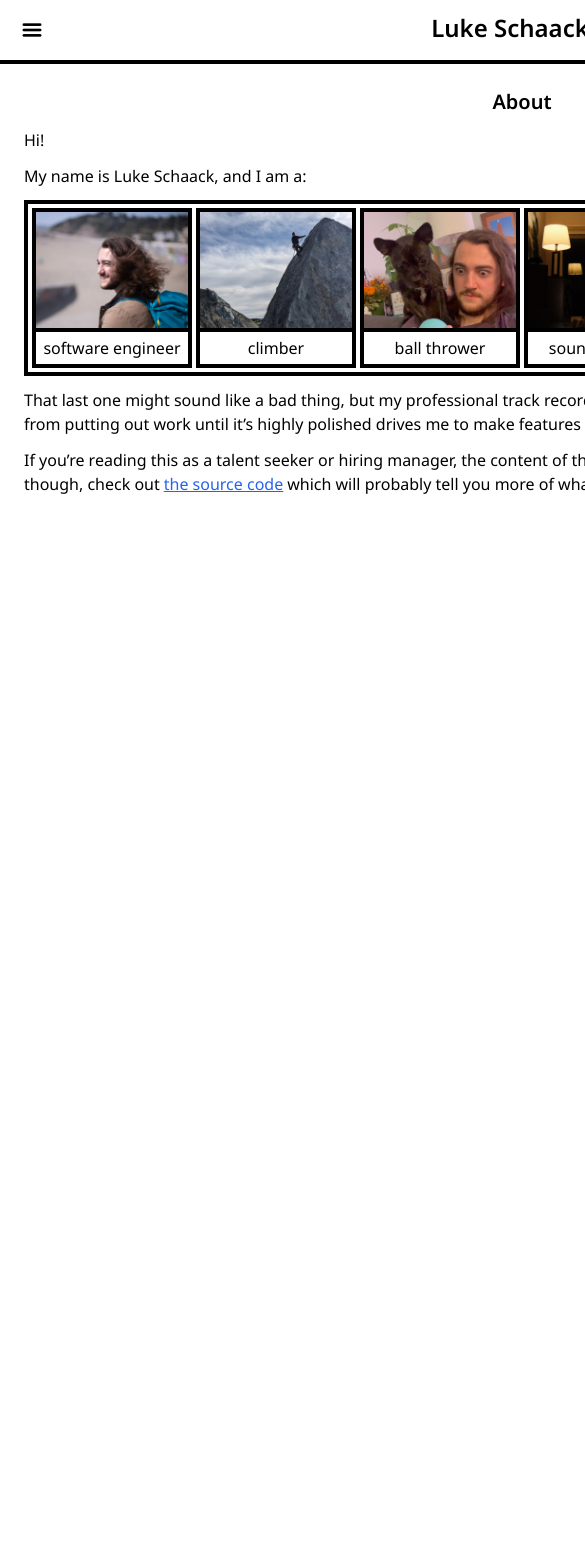
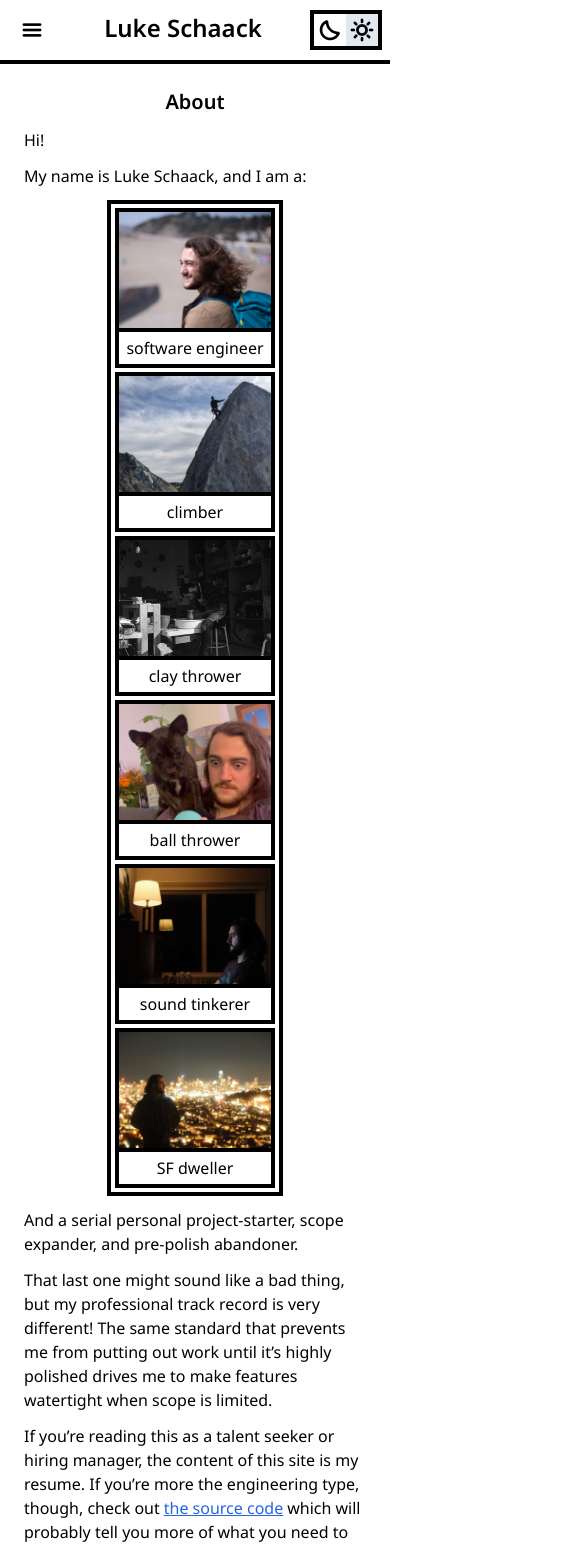
Before and after one commit to lschaack/interactive-resume, a Next.js app: page / in a window 390 px wide. Shown: the top 1547 px of the page, 585 px wide, since content can reach past the window. Before the commit the page ends 844 px from the top, so only its background shows below. Built offline with nearby package versions, Linux system fonts and the light colour scheme.

Commit message:
break out mobile media query into its own context provider, use the new hook to switch the carousel from horizontal to vertical at mobile screen sizes, add real alt-text to the images in the carousel, and add a new photo and a new title to an existing one

```diff
--- /dev/null
+++ b/app/components/MediaProvider.tsx
@@ -0,0 +1,35 @@
+"use client";
+
+import { FC, ReactNode, createContext, useContext, useEffect, useState } from "react";
+
+import { getIsMobile } from "@/utils/media";
+
+const Media = createContext<{ isMobile: boolean, isDesktop: boolean }>({
+  isMobile: false,
+  isDesktop: true,
+});
+
+export const useIsMobile = () => useContext(Media);
+
+export const MediaProvider: FC<{ children?: ReactNode }> = ({ children }) => {
+  const [isMobile, setIsMobile] = useState(false);
+
+  useEffect(() => {
+    const handleResize = () => setIsMobile(getIsMobile());
+
+    handleResize();
+
+    window.addEventListener('resize', handleResize);
+
+    return () => window.removeEventListener('resize', handleResize);
+  }, []);
+
+  return (
+    <Media.Provider value={{
+      isMobile,
+      isDesktop: !isMobile,
+    }}>
+      {children}
+    </Media.Provider>
+  );
+}
--- a/app/components/NavProvider.tsx
+++ b/app/components/NavProvider.tsx
@@ -1,53 +1,47 @@
 "use client";
 
-import { Dispatch, FC, ReactNode, SetStateAction, createContext, useCallback, useContext, useEffect, useLayoutEffect, useState } from "react";
+import {
+  Dispatch,
+  FC,
+  ReactNode,
+  SetStateAction,
+  createContext,
+  useCallback,
+  useContext,
+  useLayoutEffect,
+  useState
+} from "react";
 
-export const MAX_MOBILE_SCREEN_WIDTH = 640;
-
-export const getIsMobile = () => window.innerWidth <= MAX_MOBILE_SCREEN_WIDTH;
+import { useIsMobile } from "./MediaProvider";
 
 type NavContextType = {
   isOpen: boolean;
   setIsOpen: Dispatch<SetStateAction<boolean>>;
-  isMobile: boolean;
   toggle: () => void;
 }
 const NavContext = createContext<NavContextType>({
   isOpen: false,
   setIsOpen: () => undefined,
-  isMobile: false,
   toggle: () => undefined,
 });
 
 export const useNav = () => useContext(NavContext);
 
 export const NavProvider: FC<{ children?: ReactNode }> = ({ children }) => {
-  const [isMobile, setIsMobile] = useState(true);
+  const { isMobile } = useIsMobile();
   const [isOpen, setIsOpen] = useState(false);
 
   const toggle = useCallback(() => setIsOpen(prev => !prev), []);
 
-  // useLayoutEffect to hopefully hide component before rerender
+  // useLayoutEffect to hopefully component before rerender
   useLayoutEffect(() => {
-    const handleResize = () => {
-      const isMobile = getIsMobile();
-
-      setIsMobile(isMobile)
-      setIsOpen(!isMobile);
-    }
-
-    handleResize();
-
-    window.addEventListener('resize', handleResize);
-
-    return () => window.removeEventListener('resize', handleResize);
-  }, []);
+    setIsOpen(!isMobile);
+  }, [isMobile]);
 
   return (
     <NavContext.Provider value={{
       isOpen,
       setIsOpen,
-      isMobile,
       toggle,
     }}>
       {children}
--- a/app/components/SideNav.tsx
+++ b/app/components/SideNav.tsx
@@ -9,6 +9,7 @@ import clsx from "clsx";
 import { useNav } from "./NavProvider";
 import { IconButton } from "./IconButton";
 import FocusTrap from "focus-trap-react";
+import { useIsMobile } from "./MediaProvider";
 
 type Section = {
   name: string;
@@ -59,8 +60,9 @@ const NavEntry: FC<NavEntryProps> = ({ section: { name, pathname }, autoFocus =
 }
 
 export const SideNav = () => {
+  const { isMobile } = useIsMobile();
   // NOTE: isOpen only has an effect on mobile - on desktop the nav is always open
-  const { isOpen, setIsOpen, isMobile } = useNav();
+  const { isOpen, setIsOpen } = useNav();
   const pathname = usePathname();
 
   // automatically close on navigation
@@ -74,7 +76,7 @@ export const SideNav = () => {
         <div
           className={clsx(
             'z-40',
-            'absolute w-full h-full',
+            'absolute w-screen h-screen',
             'bg-slate-800 bg-opacity-50',
             'cursor-not-allowed',
           )}
--- a/app/layout.tsx
+++ b/app/layout.tsx
@@ -8,6 +8,7 @@ import "./globals.css";
 import { SideNav } from "./components/SideNav";
 import { NavProvider } from "./components/NavProvider";
 import { Header } from "./components/Header";
+import { MediaProvider } from "./components/MediaProvider";
 
 const noto_sans = Noto_Sans({
   subsets: ['latin'],
@@ -55,6 +56,7 @@ export default function RootLayout({
         'font-sans bg-background text-foreground',
         'dark:bg-background-dark dark:text-foreground-dark'
       )}>
+        <MediaProvider>
           <NavProvider>
             <div className={clsx(
               'grid sm:p-6',
@@ -68,6 +70,7 @@ export default function RootLayout({
               </main>
             </div>
           </NavProvider>
+        </MediaProvider>
       </body>
     </html>
   );
--- a/app/page.tsx
+++ b/app/page.tsx
@@ -1,7 +1,10 @@
+"use client";
+
 import { FC } from "react";
 import clsx from "clsx";
 import Image, { ImageProps } from "next/image";
 import { Card, CardCarousel } from "./components/CardCarousel";
+import { useIsMobile } from "./components/MediaProvider";
 
 type InternallyCaptionedImageProps = ImageProps & {
   children: string;
@@ -24,6 +27,8 @@ const InternallyCaptionedImage: FC<InternallyCaptionedImageProps> = ({ children,
 }
 
 export default function About() {
+  const { isMobile } = useIsMobile();
+
   return (
     <>
       <h2 className="text-xl">
@@ -34,28 +39,10 @@ export default function About() {
         <p>
           My name is Luke Schaack, and I am a:
         </p>
-        {/* <ul className="marker:text-slate-600 list-disc pl-6">
-          <li>
-            Software engineer
-          </li>
-          <li>
-            Climber
-          </li>
-          <li>
-            Dog owner
-          </li>
-          <li>
-            Sound tinkerer
-          </li>
-          <li>
-            Serial personal project-starter, scope expander, and pre-polish abandoner
-          </li>
-        </ul> */}
-        {/* TODO: more descriptive alt text for all images */}
         <CardCarousel
           basis={160}
           gap={4}
-          direction="horizontal"
+          direction={isMobile ? 'vertical' : 'horizontal'}
           className="self-center sm:self-start"
         >
           <Card>
@@ -63,7 +50,7 @@ export default function About() {
               src="/software engineer.jpeg"
               height={640}
               width={640}
-              alt="software engineer"
+              alt="A photo of me at Ocean Beach, wearing a backpack (like software engineers do) and looking out towards the water."
               priority
             >
               software engineer
@@ -74,7 +61,7 @@ export default function About() {
               src="/climber.jpeg"
               height={640}
               width={640}
-              alt="climber"
+              alt="A photo of me rappelling down a slab climb on The Egg near Mickey's Beach."
               priority
             >
               climber
@@ -82,10 +69,21 @@ export default function About() {
           </Card>
           <Card>
             <InternallyCaptionedImage
+              src="/clay thrower.jpeg"
+              height={640}
+              width={640}
+              alt="A photo of me hunched over a pottery wheel covered in clay, cleaning up a small vase."
+              priority
+            >
+              clay thrower
+            </InternallyCaptionedImage>
+          </Card>
+          <Card>
+            <InternallyCaptionedImage
               src="/ball thrower.jpeg"
               height={640}
               width={640}
-              alt="ball thrower"
+              alt="A photo of me staring at a ball with bulging eyes while my dog Orzo sits on my shoulder doing the same thing."
               priority
             >
               ball thrower
@@ -96,7 +94,7 @@ export default function About() {
               src="/sound tinkerer.jpeg"
               height={640}
               width={640}
-              alt="sound tinkerer"
+              alt="A photo of me sitting at a desk at night, lit by the backlight of a monitor hidden behind a set of speakers."
               priority
             >
               sound tinkerer
@@ -104,27 +102,19 @@ export default function About() {
           </Card>
           <Card>
             <InternallyCaptionedImage
-              src="/DSCF3628.jpeg"
+              src="/SF dweller.jpeg"
               height={640}
               width={640}
-              alt="DSCF3628"
+              alt="A photo of me on Bernal Hill at night with my back to the city center, looking left towards the Bay."
               priority
             >
-              DSCF3628
-            </InternallyCaptionedImage>
-          </Card>
-          <Card>
-            <InternallyCaptionedImage
-              src="/DSCF4344.jpeg"
-              height={640}
-              width={640}
-              alt="DSCF4344"
-              priority
-            >
-              DSCF4344
+              SF dweller
             </InternallyCaptionedImage>
           </Card>
         </CardCarousel>
+        <p>
+          And a serial personal project-starter, scope expander, and pre-polish abandoner.
+        </p>
         <p>
           That last one might sound like a bad thing, but my professional track record is very different! The same standard that prevents me from putting out work until it’s highly polished drives me to make features watertight when scope is limited.
         </p>
--- /dev/null
+++ b/utils/media.ts
@@ -0,0 +1,5 @@
+export const MAX_MOBILE_SCREEN_WIDTH = 640;
+
+const MOBILE_QUERY = `(max-width: ${MAX_MOBILE_SCREEN_WIDTH}px)`;
+export const getIsMobile = () => window.matchMedia(MOBILE_QUERY).matches;
+export const getIsDesktop = () => !getIsMobile();
```
Also changed, not shown: public/SF dweller.jpeg (renamed from public/DSCF3628.jpeg), public/clay thrower.jpeg (added). Lines whose indentation alone changed are shown as unchanged.
